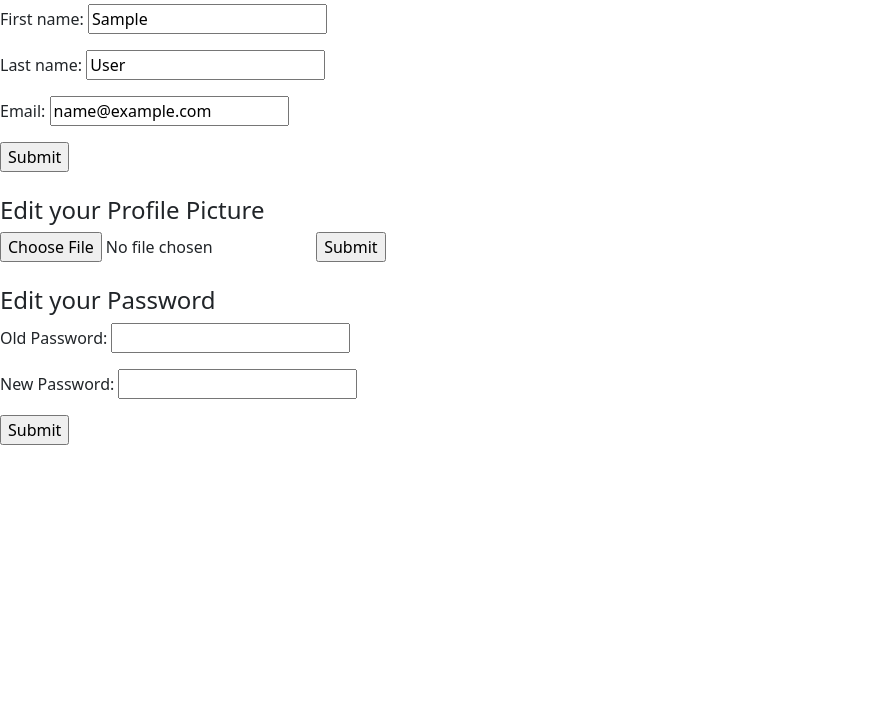
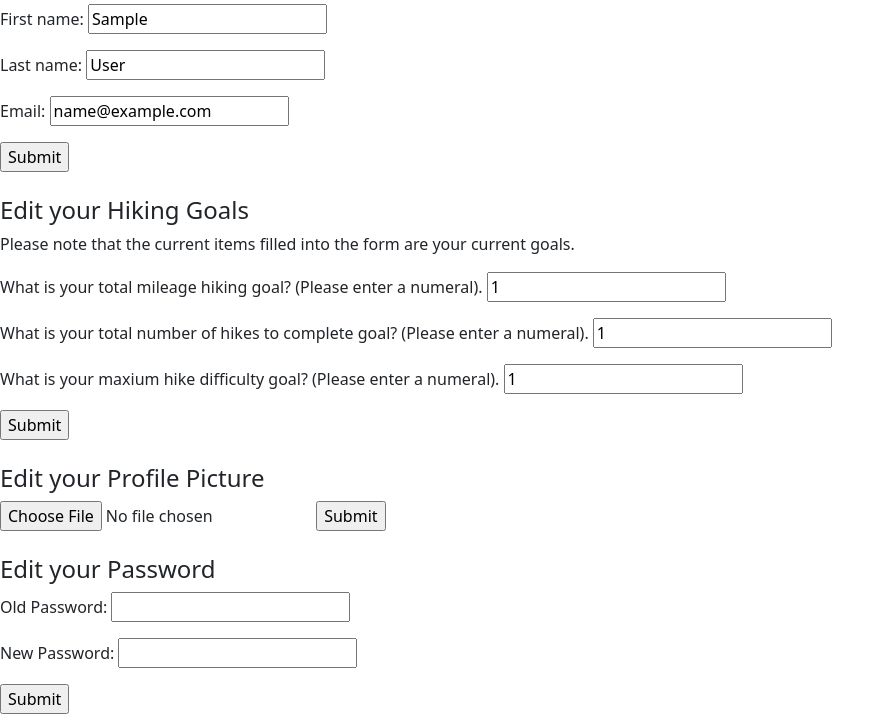
Before and after one commit to AlixLieblich/hb-fullstack-hike-project, a Flask app: page /profile_edit in a window 1280 px wide. Shown: the part 270-984 px from the top of the page, without its empty margins (0-895 px from the left). Before the commit the page ends 715 px from the top, so only its background shows below. Run offline with Flask 2, Linux system fonts and the light colour scheme; a user stored in the database is signed in; tables that the repository leaves empty hold one stand-in row (values such as "Sample post").

Commit message:
Users are now able to have hiking goals on their profiles

```diff
--- a/crud.py
+++ b/crud.py
@@ -45,11 +45,23 @@ def get_user_by_id(user_id):
 
     return User.query.filter(User.user_id == user_id).first()
 
+def get_goals_by_user_id(user_id):
+    """Return user goals given a user_id."""
+
+    return Goal.query.filter(Goal.user_id == user_id).first()
+
 #profile changes
-def update_user_profile_info(user_id, first_name, last_name, insta_handle, bio):
+def update_user_profile_info(user_id, user_fname, user_lname, email):
     """Update basic user profile information."""
 
-    db.session.query(User.user_id == user_id).update({"user_fname": user_fname, "user_lname": user_lname})
+    db.session.query(User.user_id == user_id).update({"user_fname": user_fname, "user_lname": user_lname, "email": email})
+
+    db.session.commit()
+
+def update_user_hiking_goals(user_id, goal_miles, goal_number_hikes, goal_hike_difficulty):
+    """Update users hiking goals."""
+
+    db.session.query(User.user_id == user_id).update({"goal_miles": goal_miles, "goal_number_hikes": goal_number_hikes, "goal_hike_difficulty": goal_hike_difficulty})
 
     db.session.commit()
 
@@ -72,13 +84,13 @@ def update_password(user_id, old_password, new_password):
     return True
 
 #goalz
-def create_goal(num_miles_total, num_hikes_total, user):
+def create_goal(goal_miles, goal_number_hikes, goal_hike_difficulty, user_id):
     """Create and return a new goal."""
 
-    goal = Goal(num_miles_total=num_miles_total,
-                num_hikes_total=num_hikes_total,
-                difficulty_hike_goal=difficulty_hike_goal,
-                user=user) #not sure if user is right
+    goal = Goal(goal_miles=goal_miles,
+                goal_number_hikes=goal_number_hikes,
+                goal_hike_difficulty=goal_hike_difficulty,
+                user_id=user_id) #not sure if user is right
 
     db.session.add(goal)
     db.session.commit()
--- a/server.py
+++ b/server.py
@@ -122,10 +122,22 @@ def view_user_profile():
 #use id to populate profile looking at
 
     if not current_user.is_authenticated:
-        return redirect('/') #may need to redirect to login page?
+        flash('Please log in to view your account.')
+        return redirect('/login') #may need to redirect to login page?
 
     user_id = current_user.user_id
     user_object = crud.get_user_by_id(user_id)
+
+    user_goals = crud.get_goals_by_user_id(user_id)
+
+
+    # goal_miles = user_goals[goal_miles]
+    # goal_number_hikes = user_goals[goal_number_hikes]
+    # goal_hike_difficulty = user_goals[goal_hike_difficulty]
+    # print("-----------------------------------------")
+    # print(user_goals)
+    # print(user_goals[goal_miles])
+    # print(user_goals.goal_hike_difficulty)
 
 
     # user_id = model.User.get_id('user_id')
@@ -135,7 +147,8 @@ def view_user_profile():
 
     return render_template('user_profile.html',
                             user_id=user_id,
-                            user_object=user_object)
+                            user_object=user_object,
+                            user_goals=user_goals)
 
 @app.route("/profile_edit")
 def show_edit_profile_page():
@@ -146,10 +159,12 @@ def show_edit_profile_page():
 
     user_id = current_user.user_id
     user_object = crud.get_user_by_id(user_id)
+    user_goals = crud.get_goals_by_user_id(user_id)
 
     return render_template('profile_edit.html',
                             user_id=user_id,
-                            user_object=user_object)
+                            user_object=user_object,
+                            user_goals=user_goals)
 
 @app.route('/profile_edit', methods = ["POST"])
 def edit_user_profile():
@@ -170,6 +185,26 @@ def edit_user_profile():
         crud.update_user_profile_info(user_id, user_fname, user_lname, email)
 
         return redirect("profile_edit")
+
+    #goals form
+    # user_id = current_user.user_id
+    # user_object = crud.get_user_by_id(user_id)
+    if form_id == "basic_profile_information":
+
+        goal_miles = request.form.get('goal_miles')
+        goal_number_hikes = request.form.get('goal_number_hikes')
+        goal_hike_difficulty = request.form.get('goal_hike_difficulty')
+
+        crud.update_user_hiking_goals(user_id, goal_miles, goal_number_hikes, goal_hike_difficulty, user_id)
+
+        return redirect("profile_edit")
+
+        # return render_template('/user_profile.html',
+        #             goal_miles=goal_miles,
+        #             goal_number_hikes=goal_number_hikes,
+                    # goal_hike_difficulty=goal_hike_difficulty,
+                    # user_id=user_id,
+                    # user_object=user_object)
 
     #profile pic
     elif form_id == "profile_picture":
@@ -221,6 +256,28 @@ def edit_user_profile():
 #       if picture not in request.files, flash "not found" redirect
 # edit photo using from PIL import Image in image_helper.py
 # returns html template with three forms: basic info, profile picutre, profile password each with own submit button
+
+# # USER GOAL ROUTES
+# @app.route('/new_goal', methods=['POST'])
+# def create_new_goal():
+#     """Create a new goal."""
+
+#     user_id = current_user.user_id
+#     user_object = crud.get_user_by_id(user_id)
+
+#     goal_miles = request.form.get('goal_miles')
+#     goal_number_hikes = request.form.get('goal_number_hikes')
+#     goal_hike_difficulty = request.form.get('goal_hike_difficulty')
+
+#     crud.create_goal(goal_miles, goal_number_hikes, goal_hike_difficulty, user_id)
+
+#     flash('Goals succesfully created.')
+#     return render_template('/user_profile.html',
+#                     goal_miles=goal_miles,
+#                     goal_number_hikes=goal_number_hikes,
+#                     goal_hike_difficulty=goal_hike_difficulty,
+#                     user_id=user_id,
+#                     user_object=user_object)
 
 # RATING ROUTES
 @app.route('/new_rating', methods=['POST'])
--- a/templates/homepage.html
+++ b/templates/homepage.html
@@ -22,6 +22,9 @@
 
     <h4>Don't have an account? Create one here:</h4>
     <a href=create-account>Create Account</a>
+    <br>
+    <p><h5>Looking to buy a Natinal Park Annual Pass?</h5><a href=https://www.nps.gov/planyourvisit/passes.htm>Click Here</a></p>
+
 
 </body>
 
--- a/templates/profile_edit.html
+++ b/templates/profile_edit.html
@@ -11,6 +11,18 @@
     <p> First name: <input type="text" name="first_name" value="{{user_object.user_fname}}"></p>
     <p> Last name: <input type="text" name="last_name" value="{{user_object.user_lname}}"></p>
     <p> Email: <input type="text" name="email" value="{{user_object.email}}"></p>
+    <input type="submit" name="Save" />
+</form>
+<br />
+
+<!-- goals form -->
+<h4>Edit your Hiking Goals</h4>
+<p>Please note that the current items filled into the form are your current goals.</p>
+<form action="/profile_edit" method="POST">
+    <input type="hidden" name="form_id" value="hiking_goals" />
+    <p> What is your total mileage hiking goal? (Please enter a numeral). <input type="text" name="goal_miles" value="{{user_goals.goal_miles}}"></p>
+    <p> What is your total number of hikes to complete goal? (Please enter a numeral). <input type="goal_number_hikes" name="last_name" value="{{user_goals.goal_number_hikes}}"></p>
+    <p> What is your maxium hike difficulty goal? (Please enter a numeral). <input type="text" name="goal_hike_difficulty" value="{{user_goals.goal_hike_difficulty}}"></p>
     <input type="submit" name="Save" />
 </form>
 <br />
```
Also changed, not shown: model.py (+4 -4 lines), seed_database.py (+8 -0 lines), static/functionality.js (+8 -2 lines), templates/user_profile.html (+16 -9 lines).
